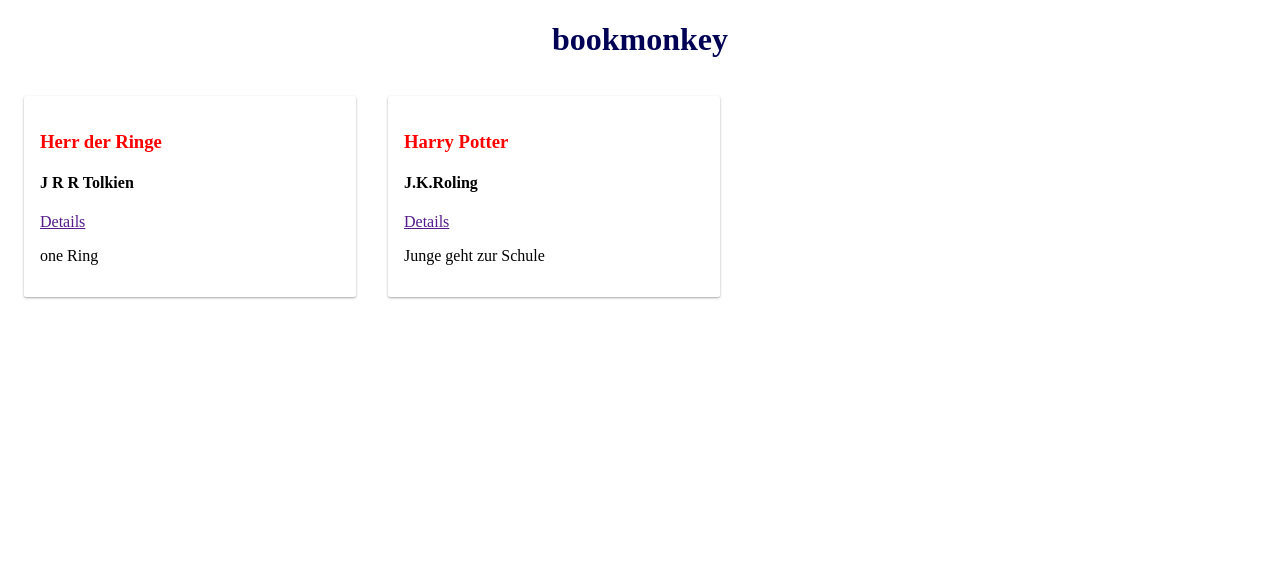
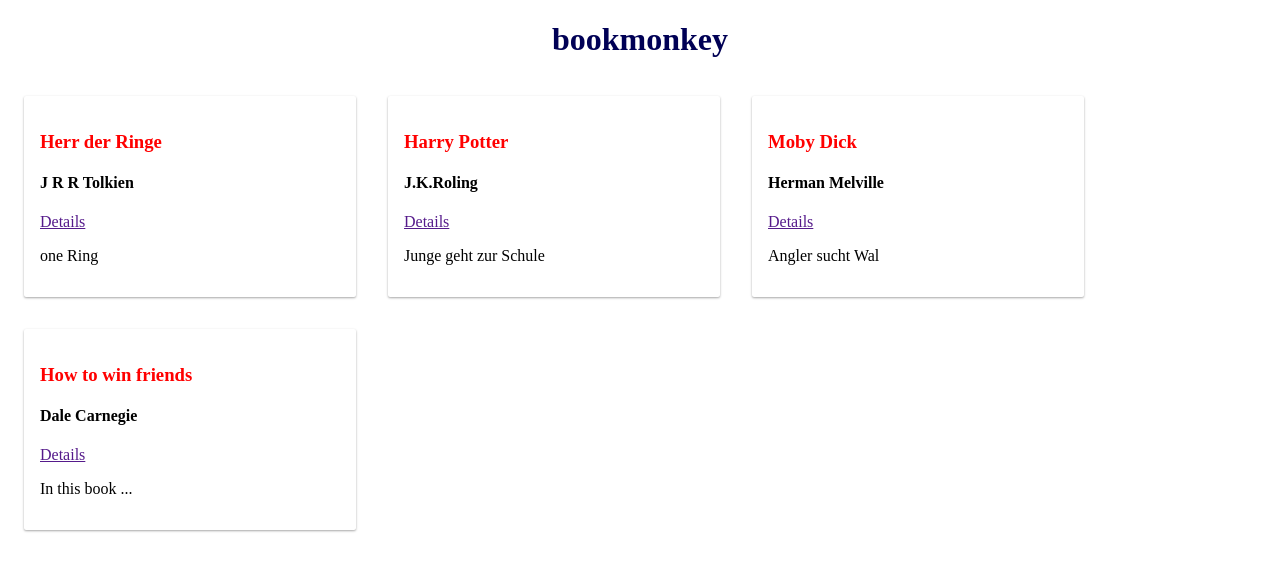
Before and after one commit to Graz190/bookmonkey-client, an Angular app: page / in a window 1280 px wide. Shown: the top 570 px of the page. Built offline with nearby package versions, Linux system fonts and the light colour scheme.

Commit message:
ng template added

```diff
--- a/src/app/app.component.html
+++ b/src/app/app.component.html
@@ -1,5 +1,8 @@
 <h1>{{title}}</h1>
-<ng-container>
+<ng-container *ngIf="books; else noBooks">
 <app-book-card *ngFor="let book of books" [content]="book" (detailsClick)="goToBookDetails($event)">
 </app-book-card>
 </ng-container>
+<ng-template #noBooks>
+    Book loading...
+</ng-template>
--- a/src/app/app.component.ts
+++ b/src/app/app.component.ts
@@ -21,6 +21,16 @@
   {title:"Harry Potter",
   author:'J.K.Roling',
   abstract:'Junge geht zur Schule'
+},
+{
+  title:"Moby Dick",
+  author:"Herman Melville",
+  abstract:"Angler sucht Wal"
+},
+{
+  title: 'How to win friends',
+  author: 'Dale Carnegie',
+  abstract: 'In this book ...'
 }
 ]
 
```
